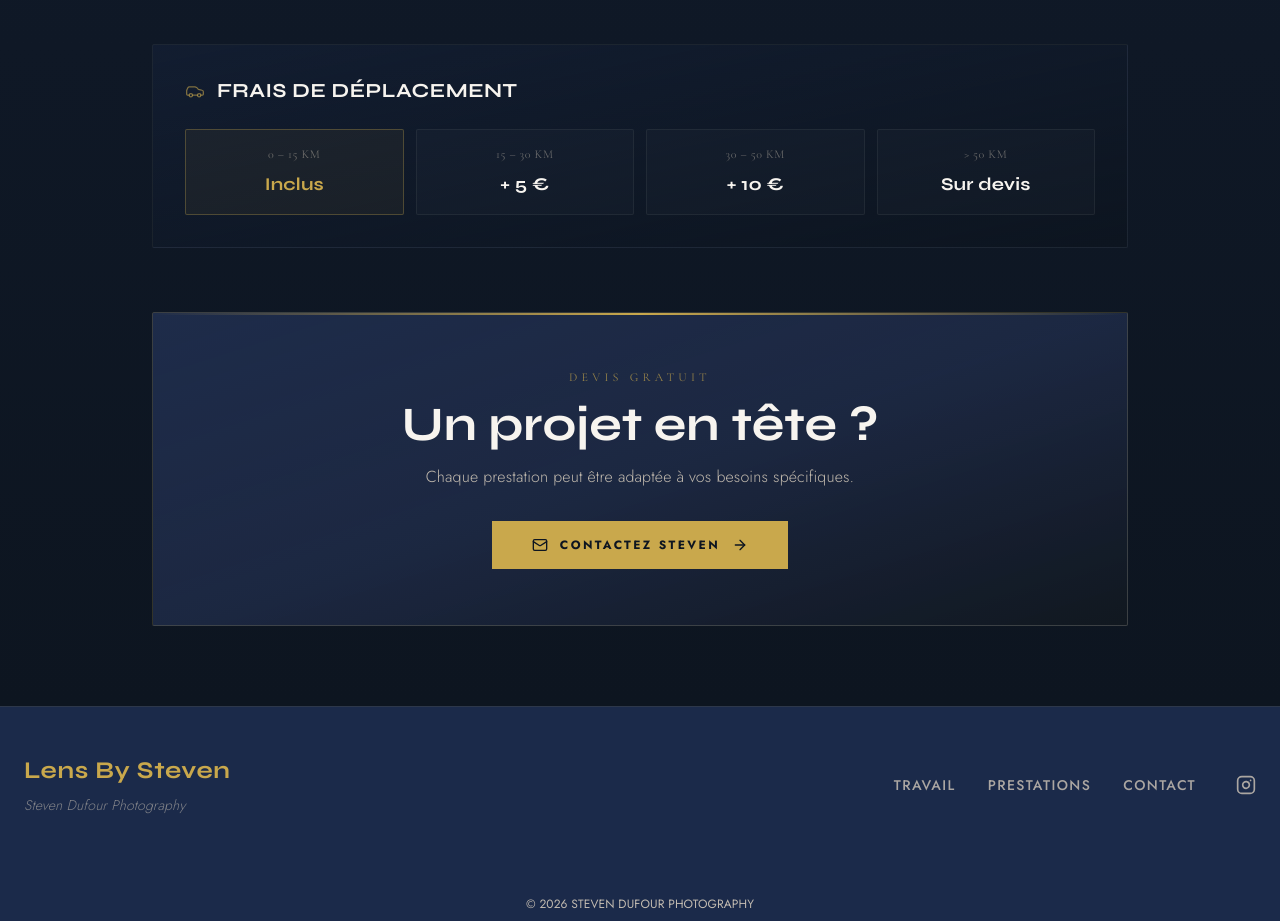
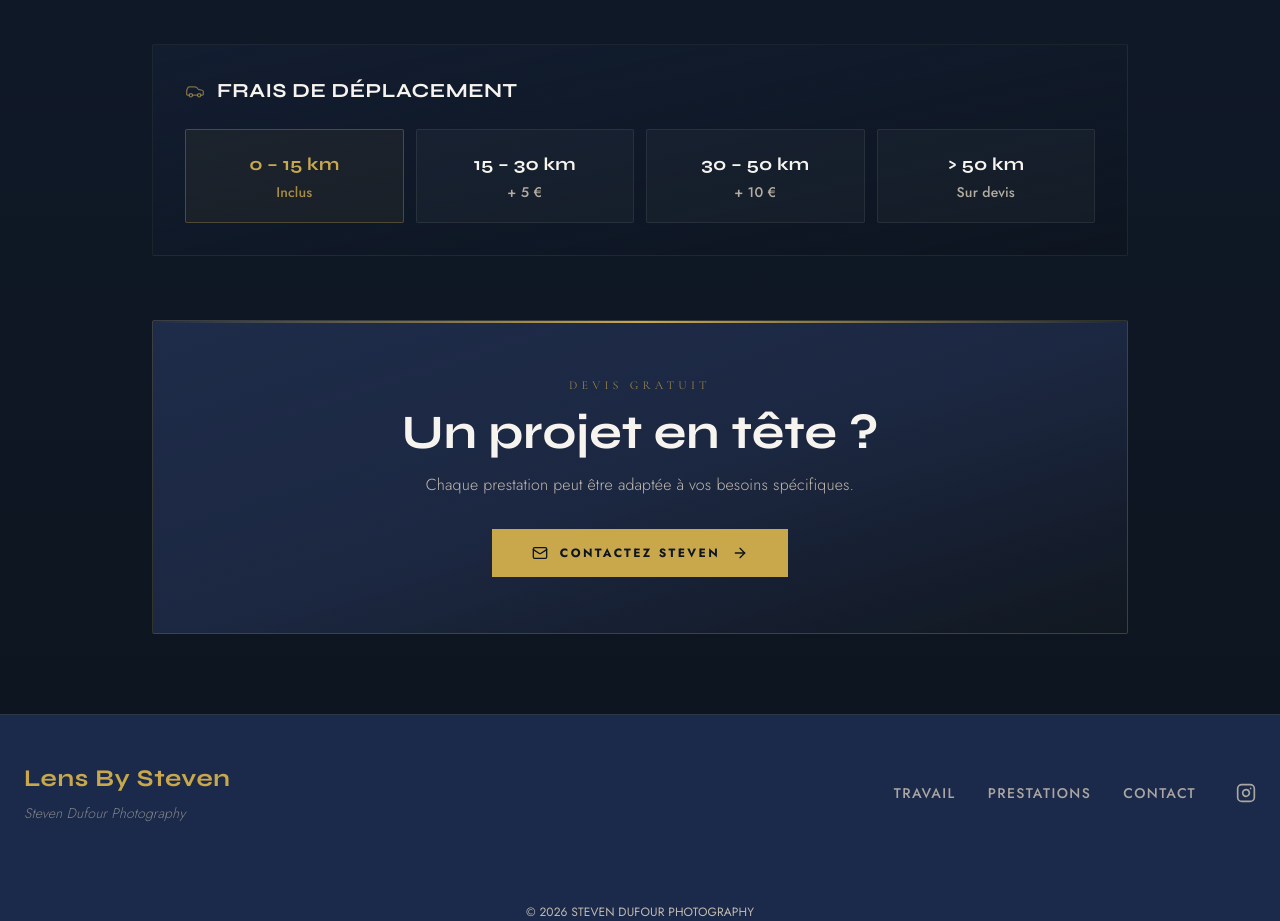
Before and after one commit to damienmapt-hue/lens-by-steven, a Next.js app: page /tarifs in a window 1280 px wide. Shown: the part 1840-2761 px from the top of the page. Built offline with nearby package versions, Linux system fonts and the light colour scheme.

Commit message:
fix: make travel distance labels bigger and more visible

```diff
--- a/src/app/tarifs/page.tsx
+++ b/src/app/tarifs/page.tsx
@@ -334,9 +334,9 @@ export default function TarifsPage() {
                                 { range: "30 – 50 km", price: "+ 10 €", highlight: false },
                                 { range: "> 50 km", price: "Sur devis", highlight: false },
                             ].map(({ range, price, highlight }) => (
-                                <div key={range} className={`text-center p-4 rounded-[2px] border ${highlight ? "border-gold/30 bg-gold/[0.06]" : "border-white/[0.06] bg-white/[0.02]"}`}>
-                                    <p className="text-cream/40 text-xs font-serif uppercase tracking-wider mb-2">{range}</p>
-                                    <p className={`font-display font-bold text-lg ${highlight ? "text-gold" : "text-white"}`}>{price}</p>
+                                <div key={range} className={`text-center p-5 rounded-[2px] border ${highlight ? "border-gold/30 bg-gold/[0.06]" : "border-white/[0.08] bg-white/[0.03]"}`}>
+                                    <p className={`font-display font-bold text-base md:text-lg mb-1 ${highlight ? "text-gold" : "text-white"}`}>{range}</p>
+                                    <p className={`text-sm font-medium ${highlight ? "text-gold/80" : "text-cream/75"}`}>{price}</p>
                                 </div>
                             ))}
                         </div>
```
